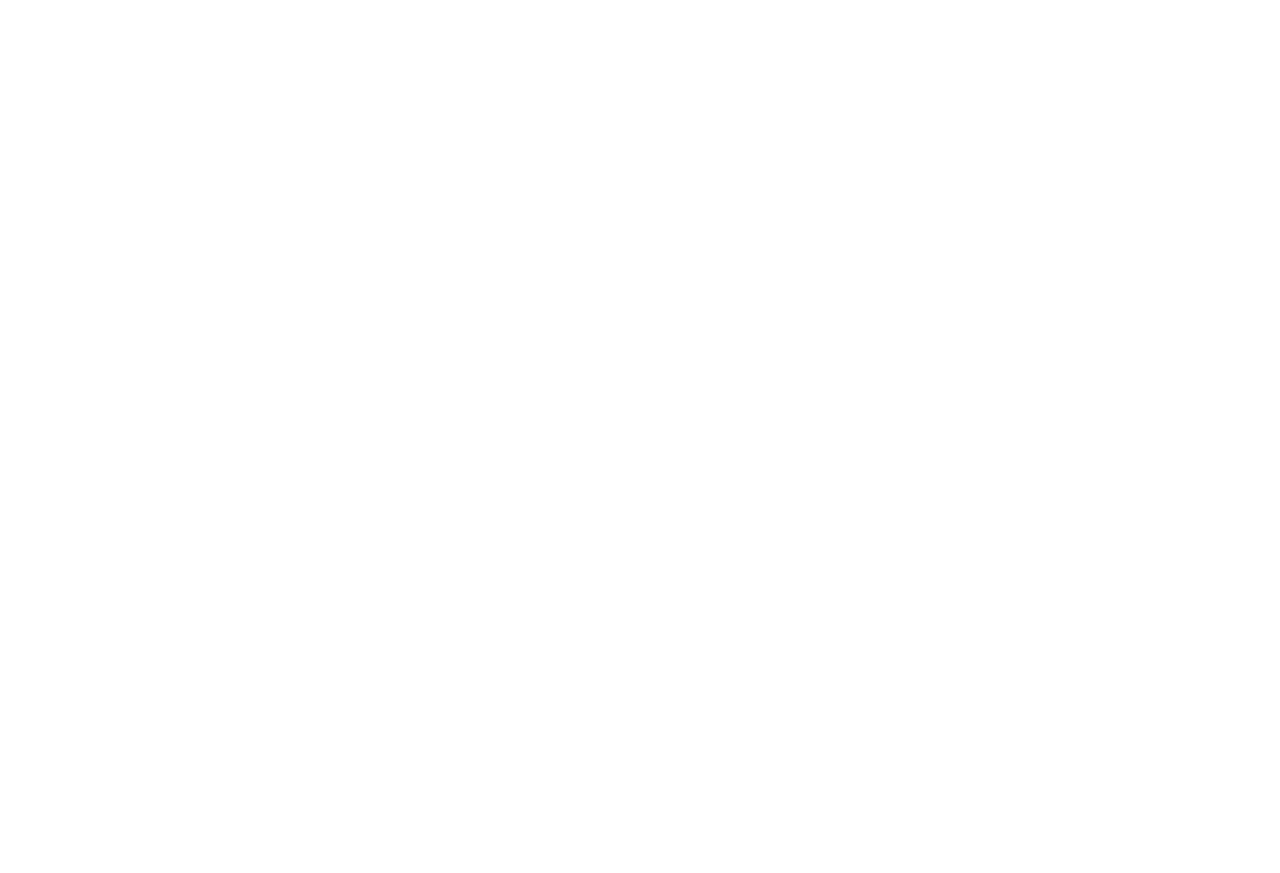
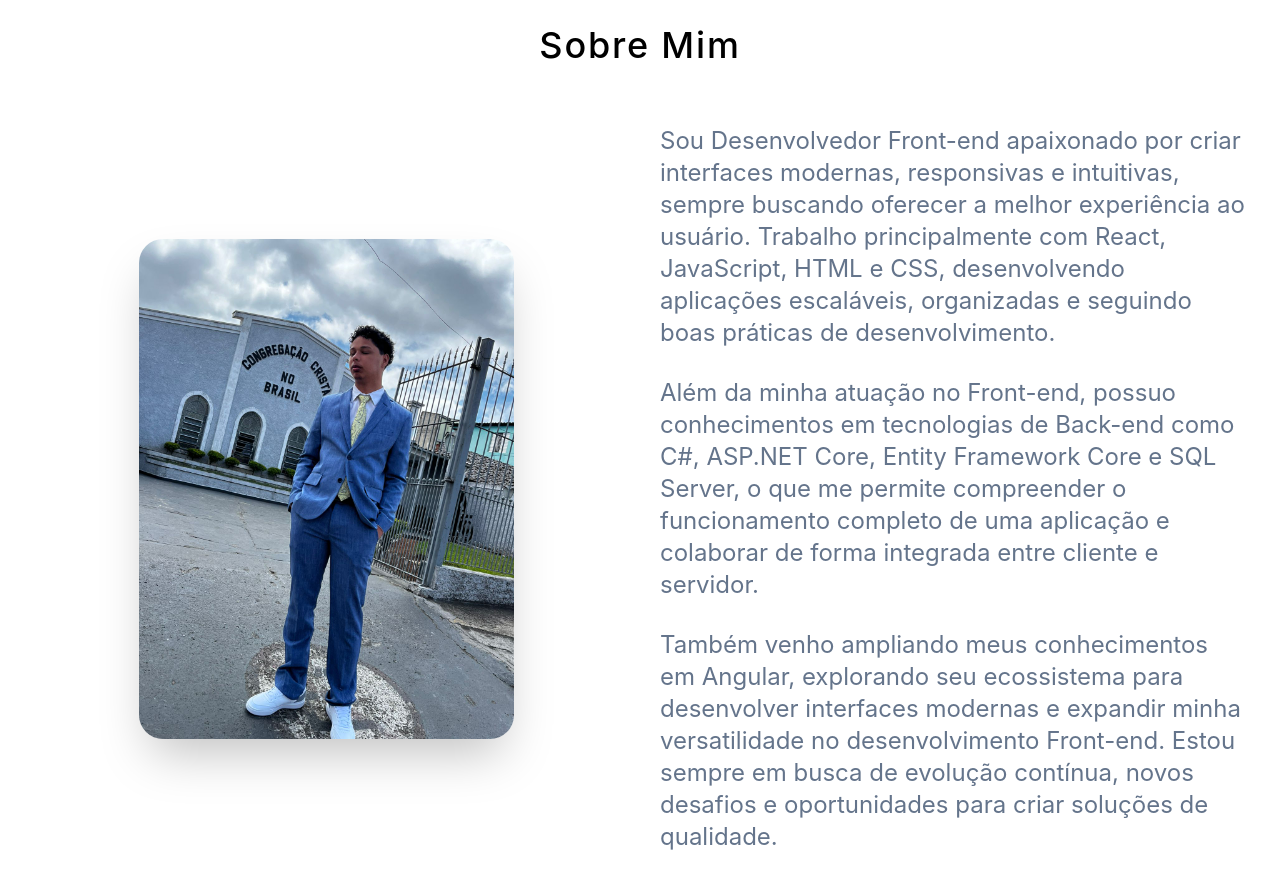
Before and after one commit to JoaoVitorRamos7/portfolio, a React (Vite) app: page / in a window 1280 px wide. Shown: the part 1660-2533 px from the top of the page. Before the commit the page ends 1705 px from the top, so only its background shows below. Built offline with nearby package versions, Linux system fonts and the light colour scheme.

Commit message:
feat: Adicionar seção sobre mim
- Adicionar SectionAbout

```diff
--- a/src/pages/HomePage/Header/index.jsx
+++ b/src/pages/HomePage/Header/index.jsx
@@ -18,7 +18,7 @@
             <a className="capitalize text-lg tracking-wide hover:text-blue-400 duration-300 "  href="#Skills">
               Skills
             </a>
-            <a className="capitalize text-lg tracking-wide hover:text-blue-400 duration-300 "  href="#">
+            <a className="capitalize text-lg tracking-wide hover:text-blue-400 duration-300 "  href="#About">
               Sobre
             </a>
             <a className="capitalize text-lg tracking-wide hover:text-blue-400 duration-300 "  href="#">
--- /dev/null
+++ b/src/pages/HomePage/Main/SectionAbout/index.jsx
@@ -0,0 +1,31 @@
+import imageSectionAbout from "../../../../assets/image/joao2.jpg"
+
+function SectionAbout(){
+    return(
+        <section className="py-5" id="About">
+            <h3 className=" flex justify-center text-3xl md:text-4xl font-medium tracking-wider pb-15">Sobre Mim</h3>
+            <div className="content-container grid md:grid-cols-2  gap-10">
+                <div className="grid justify-center items-center">
+                    <img className=" w-[240px] h-[320px] shadow-xl md:shadow-2xl rounded-3xl lg:h-[500px] lg:w-[375px]"
+                        src={imageSectionAbout}
+                        alt="Foto de João Vitor Ramos"
+
+                    />
+                </div>
+                <article>
+                    <p  className=" lg:text-2xl  text-gray pb-7">
+                        Sou Desenvolvedor Front-end apaixonado por criar interfaces modernas, responsivas e intuitivas, sempre buscando oferecer a melhor experiência ao usuário. Trabalho principalmente com React, JavaScript, HTML e CSS, desenvolvendo aplicações escaláveis, organizadas e seguindo boas práticas de desenvolvimento.
+                    </p>
+                    <p className=" lg:text-2xl text-gray pb-7">
+                        Além da minha atuação no Front-end, possuo conhecimentos em tecnologias de Back-end como C#, ASP.NET Core, Entity Framework Core e SQL Server, o que me permite compreender o funcionamento completo de uma aplicação e colaborar de forma integrada entre cliente e servidor.
+                    </p>
+                    <p className=" lg:text-2xl text-gray">
+                        Também venho ampliando meus conhecimentos em Angular, explorando seu ecossistema para desenvolver interfaces modernas e expandir minha versatilidade no desenvolvimento Front-end. Estou sempre em busca de evolução contínua, novos desafios e oportunidades para criar soluções de qualidade.
+                    </p>
+                </article>
+            </div>
+        </section>
+    );
+};
+
+export default SectionAbout;
--- /dev/null
+++ b/src/pages/HomePage/Main/SectionSkills/index.jsx
@@ -0,0 +1,13 @@
+import Skills from "./skills.jsx"; ""
+
+function SectionSkills(){
+    return(
+        <section className="content-container pt-20 pb-10" id="Skills">
+            <div className="border-b border-gray-200 pb-3 mb-10 md:pb-5 ">
+                <h2 className="text-4xl font-medium tracking-wider capitalize md:text-3xl ">Conjunto de Tecnologias</h2>
+            </div>
+            <Skills/>
+        </section>
+    );
+}
+export default SectionSkills;
--- a/src/pages/HomePage/Main/index.jsx
+++ b/src/pages/HomePage/Main/index.jsx
@@ -1,15 +1,12 @@
-import Skills from "./skills.jsx";
+import SectionSkills from "./SectionSkills/index.jsx";
+import SectionAbout from "./SectionAbout/index.jsx";
 
 
 function Main(){
     return(
         <main>
-            <section className="content-container py-20" id="Skills">
-                <div className="border-b border-gray-200 pb-3 mb-10 md:pb-5 ">
-                    <h2 className="text-4xl font-medium tracking-wider capitalize md:text-3xl ">Conjunto de Tecnologias</h2>
-                </div>
-               <Skills/>
-            </section>
+            <SectionSkills/>
+            <SectionAbout/>
         </main>
     );
 }
```
Also changed, not shown: src/pages/HomePage/Main/SectionSkills/skills.jsx (renamed from src/pages/HomePage/Main/skills.jsx).
